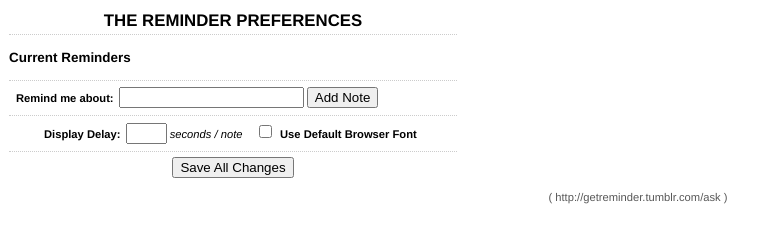
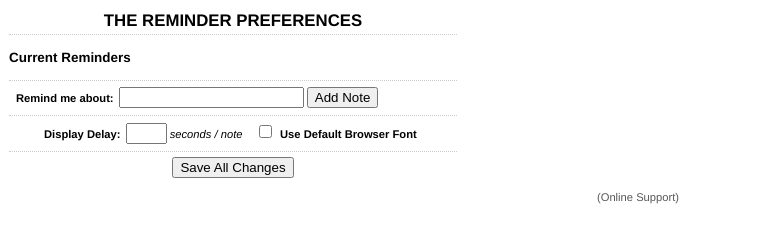
Before and after one commit to thewebdev/opera-extension-reminder, a plain HTML site: page source/options.html in a window 1280 px wide. Shown: the whole page, without its empty margins (0-781 px from the left). Drawn offline with Linux system fonts and the light colour scheme.

Commit message:
upd: online support anchor text

```diff
--- a/source/options.html
+++ b/source/options.html
@@ -58,7 +58,7 @@
 </div>
 <div id="msg">Loading</div>
 <div id="web">
-	<a href="http://getreminder.tumblr.com/">( http://getreminder.tumblr.com/ask )</a>
+	<a href="http://getreminder.tumblr.com/ask">(Online Support)</a>
 </div>
 </body>
 </html>
```
